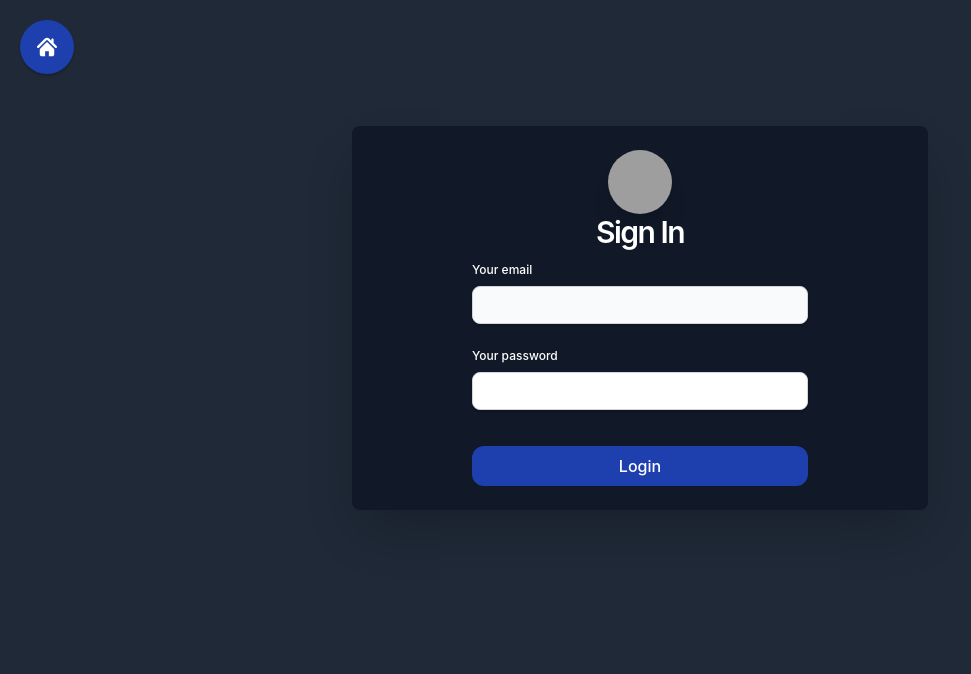
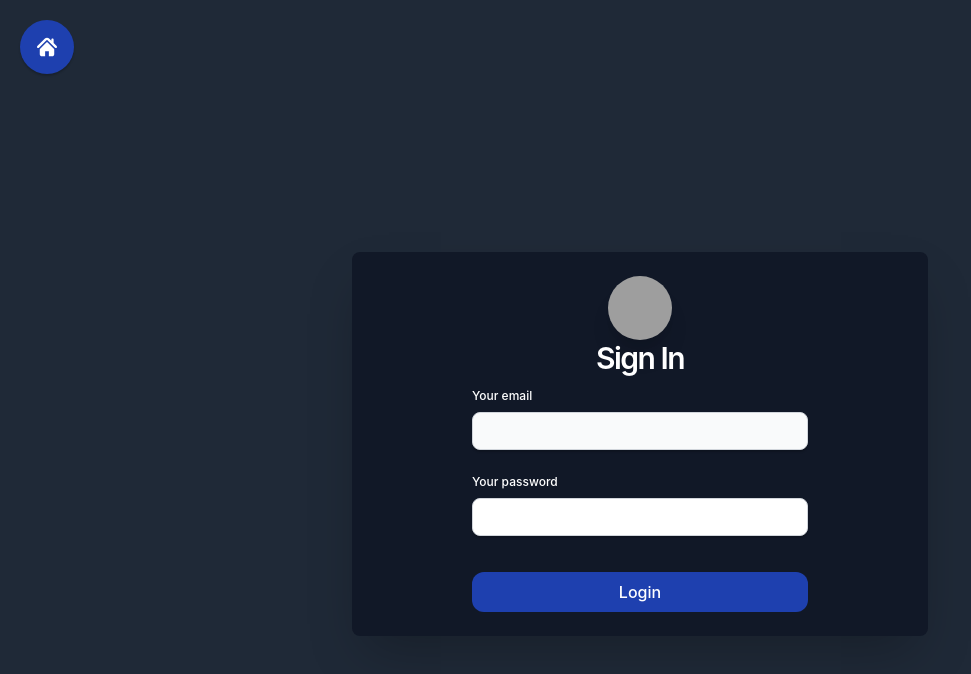
Before and after one commit to chitramsst/tauri-vue-mongo-frontend, a Vue app: page /#/login in a window 1280 px wide. Shown: the top 674 px of the page, without its empty margins (0-971 px from the left). Built offline with nearby package versions, Linux system fonts and the light colour scheme; grey boxes are pictures that could not be loaded; what vue-toast-notification would draw is missing.

Commit message:
ui alignment

```diff
--- a/src/views/Login.vue
+++ b/src/views/Login.vue
@@ -1,7 +1,7 @@
 <template>
-  <div class="overflow-y-auto sm:p-0 pt-4 pr-4 pb-20 pl-4 bg-gray-800">
+  <div class="overflow-y-auto sm:p-0 pt-4 pr-4 pb-20 pl-4 bg-gray-800 h-full">
     <div
-      class="flex justify-center items-end text-center min-h-screen sm:block"
+      class="flex justify-center items-end text-center min-h-screen sm:block h-full"
     >
       <div class="flex justify-start p-5">
         <button class="bg-blue-800 px-4 py-4 rounded-full">
@@ -39,9 +39,9 @@
           </span>
         </button>
       </div>
-
+      <div class="h-[700px] flx justify-center items-center flex">
         <div
-        class="inline-block text-left bg-gray-900 rounded-lg overflow-hidden align-bottom transition-all transform shadow-2xl sm:my-8 sm:align-middle sm:max-w-xl sm:w-full"
+          class="inline-block text-left bg-gray-900 rounded-lg overflow-hidden align-bottom transition-all transform shadow-2xl sm:max-w-xl sm:w-full"
         >
           <div
             class="items-center w-full mr-auto ml-auto max-w-7xl md:px-12 lg:px-24"
@@ -98,6 +98,7 @@
                   </div>
                 </div>
               </form>
+            </div>
           </div>
         </div>
       </div>
```
Lines whose indentation alone changed are shown as unchanged.
